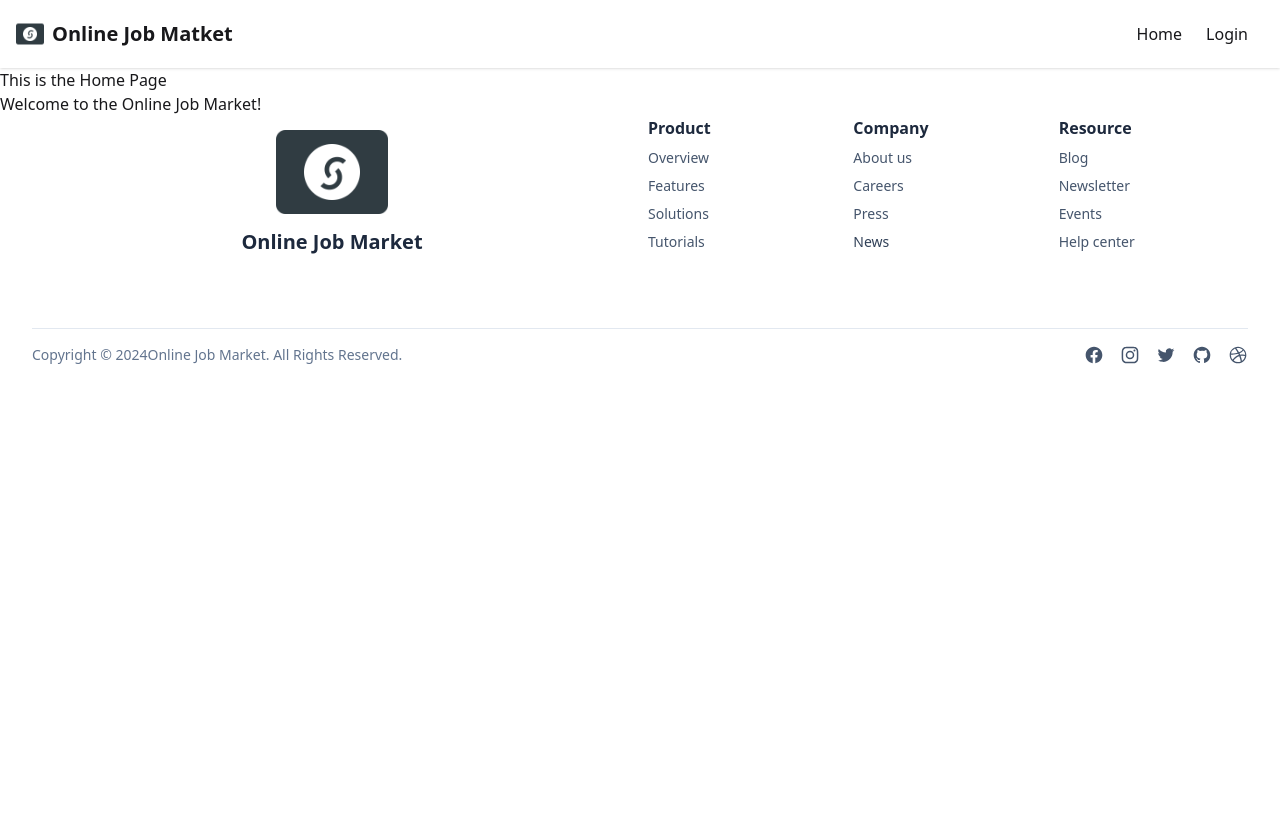
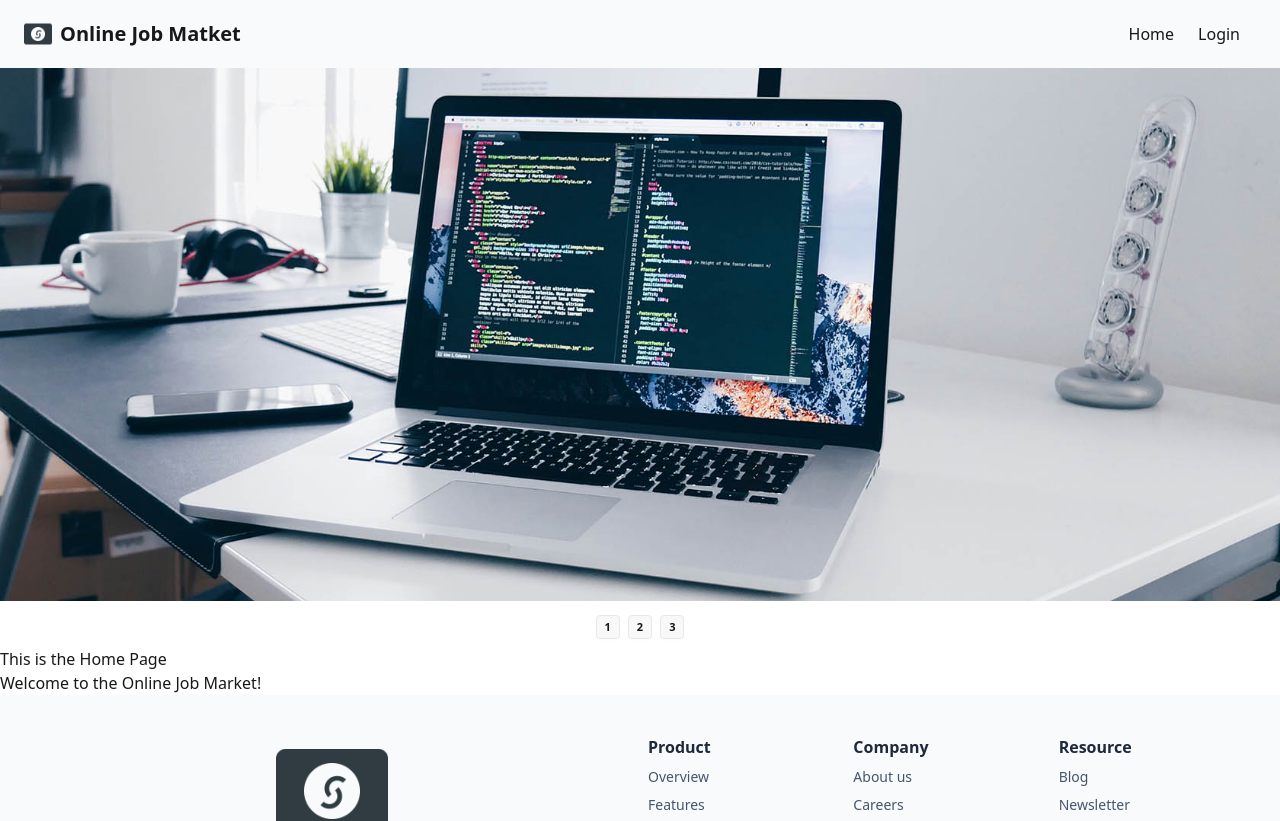
Before and after one commit to Raisul-24/online-job-market-place, a React (Vite) app: page / in a window 1280 px wide. Shown: the top 821 px of the page. Before the commit the page ends 800 px from the top, so only its background shows below. Built offline with nearby package versions, Linux system fonts and the light colour scheme; no server answers.

Commit message:
added banner and fix some issues

```diff
--- a/src/components/Footer.jsx
+++ b/src/components/Footer.jsx
@@ -3,7 +3,7 @@
 
 const Footer = () => {
     return (
-        <footer className="relative w-full mb-20">
+        <footer className="relative w-full py-10 bg-gray-50">
             <div className="w-full px-8 mx-auto max-w-7xl">
                 <div className="grid justify-between grid-cols-1 gap-4 md:grid-cols-2">
                     <div className="flex flex-col justify-center items-center">
--- a/src/components/Navbar.jsx
+++ b/src/components/Navbar.jsx
@@ -7,7 +7,8 @@
   const { user } = useContext(AuthContext) // Replace with actual user state management
   console.log('User in Navbar:', user);
   return (
-    <div className="navbar shadow-sm bg-base-100 px-4">
+   <div className=" shadow-sm bg-gray-50 px-4">
+     <div className="navbar mx-auto max-w-7xl">
       <div className="flex-1">
         <div className="flex gap-1 md:gap-2 items-center">
           <img className='w-auto h-7' src={logo} alt="" />
@@ -43,6 +44,7 @@
         </div>)}
       </div>
     </div>
+   </div>
   );
 };
 
--- /dev/null
+++ b/src/components/homepage/banner/Banner.jsx
@@ -0,0 +1,35 @@
+import React from 'react';
+import carousel1 from '../../../assets/images/carousel1.jpg';
+import carousel2 from '../../../assets/images/carousel2.jpg';
+import carousel3 from '../../../assets/images/carousel3.jpg';
+
+const Banner = () => {
+    return (
+        <div>
+            <div className="carousel w-full">
+  <div id="item1" className="carousel-item w-full ">
+    <img
+      src={carousel1}
+      className="w-full" />
+  </div>
+  <div id="item2" className="carousel-item w-full">
+    <img
+      src={carousel2}
+      className="w-full" />
+  </div>
+  <div id="item3" className="carousel-item w-full">
+    <img
+      src={carousel3}
+      className="w-full" />
+  </div>
+</div>
+<div className="flex w-full justify-center gap-2 py-2">
+  <a href="#item1" className="btn btn-xs">1</a>
+  <a href="#item2" className="btn btn-xs">2</a>
+  <a href="#item3" className="btn btn-xs">3</a>
+</div>
+        </div>
+    );
+};
+
+export default Banner;
--- a/src/layouts/Main.jsx
+++ b/src/layouts/Main.jsx
@@ -7,7 +7,9 @@
     return (
         <div className=''>
             <Navbar></Navbar>
-            <Outlet></Outlet>
+            <div className="mx-auto max-w-7xl">
+                <Outlet />
+            </div>
             <Footer></Footer>
 
         </div>
--- a/src/pages/Home.jsx
+++ b/src/pages/Home.jsx
@@ -1,8 +1,10 @@
 import React from 'react';
+import Banner from '../components/homepage/banner/Banner';
 
 const Home = () => {
     return (
         <div>
+            <Banner />
             This is the Home Page
             <p>Welcome to the Online Job Market!</p>
         </div>
```
